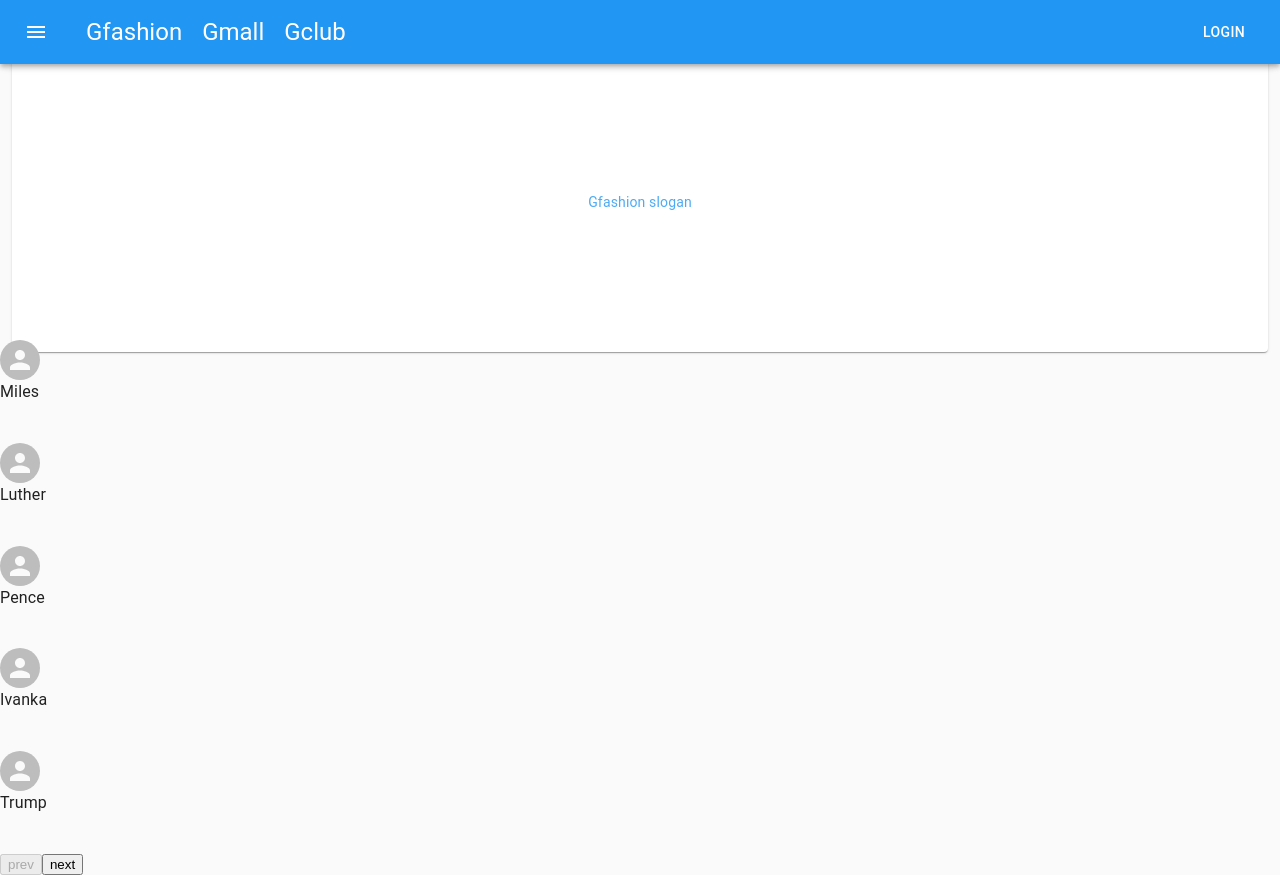
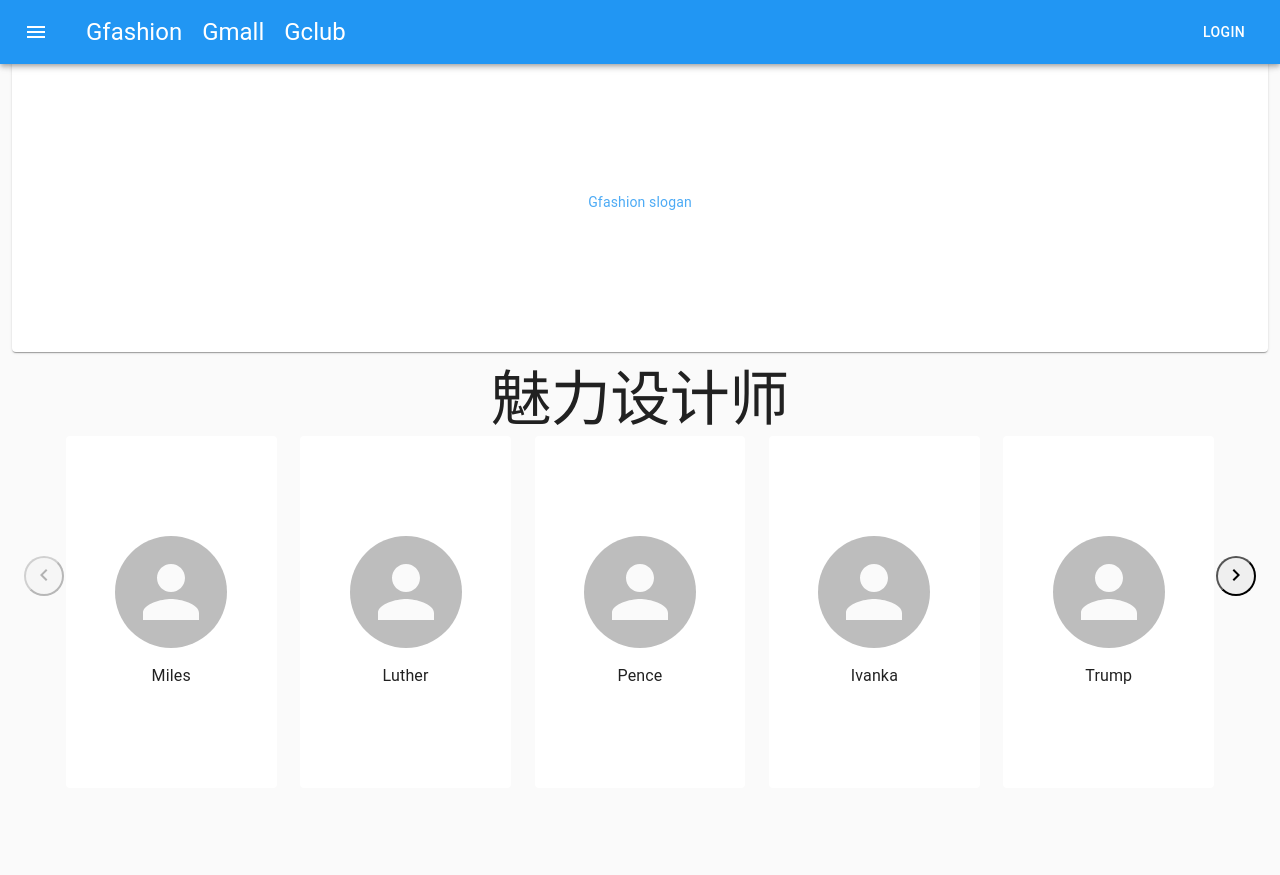
Before and after one commit to NezPea/gfashion, a React (Create React App) app in the folder web/: page /cn/ in a window 1280 px wide. After the commit the page ends 800 px from the top, so only its background shows below. Built offline with nearby package versions, Linux system fonts and the light colour scheme.

Commit message:
[Home page] implement desiner carousel component

```diff
--- a/web/src/pages/GFashion/designerCarousel.tsx
+++ b/web/src/pages/GFashion/designerCarousel.tsx
@@ -1,38 +1,66 @@
 import React from 'react';
 import { createStyles, makeStyles, Theme } from '@material-ui/core/styles';
-import { Grid, Box, Typography } from '@material-ui/core';
+import { Typography, Grid, Box } from '@material-ui/core';
 import { CarouselProvider, Slider, Slide, ButtonBack, ButtonNext } from 'pure-react-carousel';
 import Avatar from '@material-ui/core/Avatar';
+import { ChevronLeft, ChevronRight } from '@material-ui/icons';
+
+import 'pure-react-carousel/dist/react-carousel.es.css';
 
 const useStyles = makeStyles((theme: Theme) =>
   createStyles({
-    root: {
+    carouselProvider: {
+      width: '100%',
+      height: '300px',
+      position: 'relative',
+      padding: '0 30px'
+    },
+    slide: {
+      '& > div': {
         display: 'flex',
         flexDirection: 'column',
-      alignItems: 'center'
-    },
-    paper: {
-      padding: theme.spacing(2),
-      color: theme.palette.text.secondary,
-      height: 300,
-      minWidth: 800,
-      display: 'flex',
         alignItems: 'center',
         justifyContent: 'center'
+      }
     },
-    slideContainer: {
-      '& ul': {
+    avatar: {
+      width: theme.spacing(14),
+      height: theme.spacing(14),
+      marginBottom: theme.spacing(2)
+    },
+    slideButton: {
+      borderRadius: 20,
+      width: theme.spacing(5),
+      height: theme.spacing(5),
+      position: 'absolute',
+      marginTop: '-30px',
+      top: '50%',
+      outline: 'none',
+      '&.prev': {
+        left: 0
+      },
+      '&.next': {
+        right: 0
+      }
+    },
+    slideBox: {
       display: 'flex',
+      flexDirection: 'column',
       alignItems: 'center',
-        justifyContent: 'space-around',
-      }
+      justifyContent: 'center',
+      height: '100%',
+      width: '90%',
+      borderRadius: theme.shape.borderRadius,
+      backgroundColor: theme.palette.background.paper,
+      marginLeft: theme.spacing(2),
+      marginRight: theme.spacing(2),
     }
   }),
 );
 
 interface Designer {
   name: string;
-  avatar: string
+  avatar: string;
 }
 
 interface designersProps {
@@ -45,9 +73,9 @@ export const DesignerCarousel: React.FunctionComponent<designersProps> = ({ desi
   const buildSlides = () => {
     return designers.map((m, i) => {
       return (
-        <Slide key={i} index={i}>
-          <Box>
-            <Avatar src={m.avatar} />
+        <Slide key={i} index={i} className={classes.slide}>
+          <Box className={classes.slideBox}>
+            <Avatar src={m.avatar} className={classes.avatar} />
             <Typography>{m.name}</Typography>
           </Box>
         </Slide>
@@ -56,21 +84,24 @@ export const DesignerCarousel: React.FunctionComponent<designersProps> = ({ desi
   }
 
   return (
-    <div className={classes.root}>
-      <Grid container spacing={3}>
+    <Grid item>
+      <Typography variant="h2" component="h2" align='center'>
+        魅力设计师
+      </Typography>
       <CarouselProvider
-          naturalSlideWidth={250}
-          naturalSlideHeight={350}
+        naturalSlideWidth={200}
+        naturalSlideHeight={300}
         totalSlides={designers.length}
-          visibleSlides={3}
+        visibleSlides={5}
+        orientation="horizontal"
+        className={classes.carouselProvider}
       >
-          <Slider className={classes.slideContainer}>
+        <Slider>
           {buildSlides()}
         </Slider>
-          <ButtonBack className='slide-back'>prev</ButtonBack>
-          <ButtonNext className='slide-next'>next</ButtonNext>
+        <ButtonBack className={`${classes.slideButton} prev`}><ChevronLeft /></ButtonBack>
+        <ButtonNext className={`${classes.slideButton} next`}><ChevronRight /></ButtonNext>
       </CarouselProvider>
-      </Grid>
-    </div>
+    </Grid >
   )
 }
--- a/web/src/pages/GFashion/index.tsx
+++ b/web/src/pages/GFashion/index.tsx
@@ -28,6 +28,26 @@ const designers: Array<Designer> = [
   {
     name: 'Trump',
     avatar: ''
+  },
+  {
+    name: 'Miles2',
+    avatar: ''
+  },
+  {
+    name: 'Luther2',
+    avatar: ''
+  },
+  {
+    name: 'Pence2',
+    avatar: ''
+  },
+  {
+    name: 'Ivanka2',
+    avatar: ''
+  },
+  {
+    name: 'Trump2',
+    avatar: ''
   }
 ]
 
```
Lines whose indentation alone changed are shown as unchanged.
